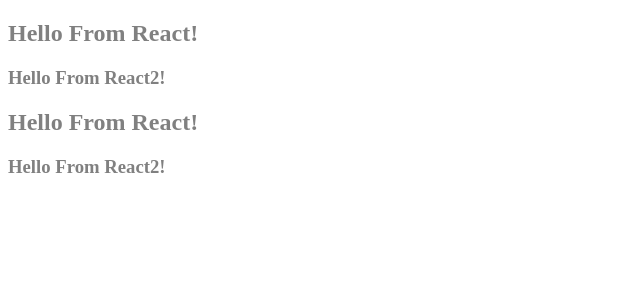
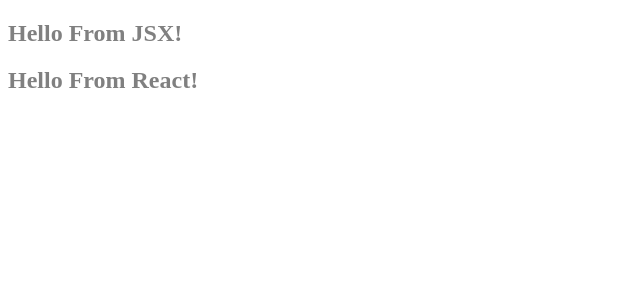
Before and after one commit to Prashanth25111999/namaste-react, a React (Vite) app: page / in a window 1280 px wide. Shown: the top 300 px of the page, without its empty margins (0-640 px from the left). Built offline with nearby package versions, Linux system fonts and the light colour scheme.

Commit message:
episode03firsthalf

```diff
--- a/App.js
+++ b/App.js
@@ -1,15 +1,8 @@
-{/* <div parent>
-    <div child>
-        <h1></h1>
-    </div>
-</div> */}
 import React from "react";
 import ReactDOM from "react-dom/client"
-const parent = React.createElement("div", { id: "parent" },
-    React.createElement("div", { id: "child" },
-        React.createElement("h2", { id: "heading" }, "Hello From React!"), React.createElement("h3", { id: "heading" }, "Hello From React2!")), React.createElement("div", { id: "child" },
-            React.createElement("h2", { id: "heading" }, "Hello From React!"), React.createElement("h3", { id: "heading" }, "Hello From React2!")));
-// react.createElement will return one object and render method will take this object and create
-// tag andd add it into dom
+
+const JSXheading = <h2 id="heading">Hello From JSX!</h2>
+const heading = React.createElement("h2", { id: "heading" }, "Hello From React!");
 const root = ReactDOM.createRoot(document.getElementById("root"));
-root.render(parent);
+root.render(
+    <>{JSXheading}{heading}</>);
--- a/index.css
+++ b/index.css
@@ -1,3 +1,3 @@
-#parent{
+#heading{
     color: grey;
 }
--- a/index.html
+++ b/index.html
@@ -7,14 +7,9 @@
     <link rel="stylesheet" href="./index.css" />
   </head>
   <body>
-    <div id="root"></div>
-    <!-- <script>
-      const heading = document.createElement("h2");
-      heading.innerHTML = "Hello World From JS!!!";
-      const root = document.getElementById("root");
-      root.appendChild(heading);
-    </script> -->
-
+    <div id="root">
+      <h2>Hello Prashanth!</h2>
+    </div>
     <script type="module" src="./App.js"></script>
   </body>
 </html>
--- a/package.json
+++ b/package.json
@@ -4,6 +4,8 @@
   "description": "Namaste React By Prashanth",
   "main": "App.js",
   "scripts": {
+    "start": "parcel index.html",
+    "build": "parcel build index.html",
     "test": "jest"
   },
   "repository": {
```
Also changed, not shown: 1 other file (tests, documents, lock files or other folders).
